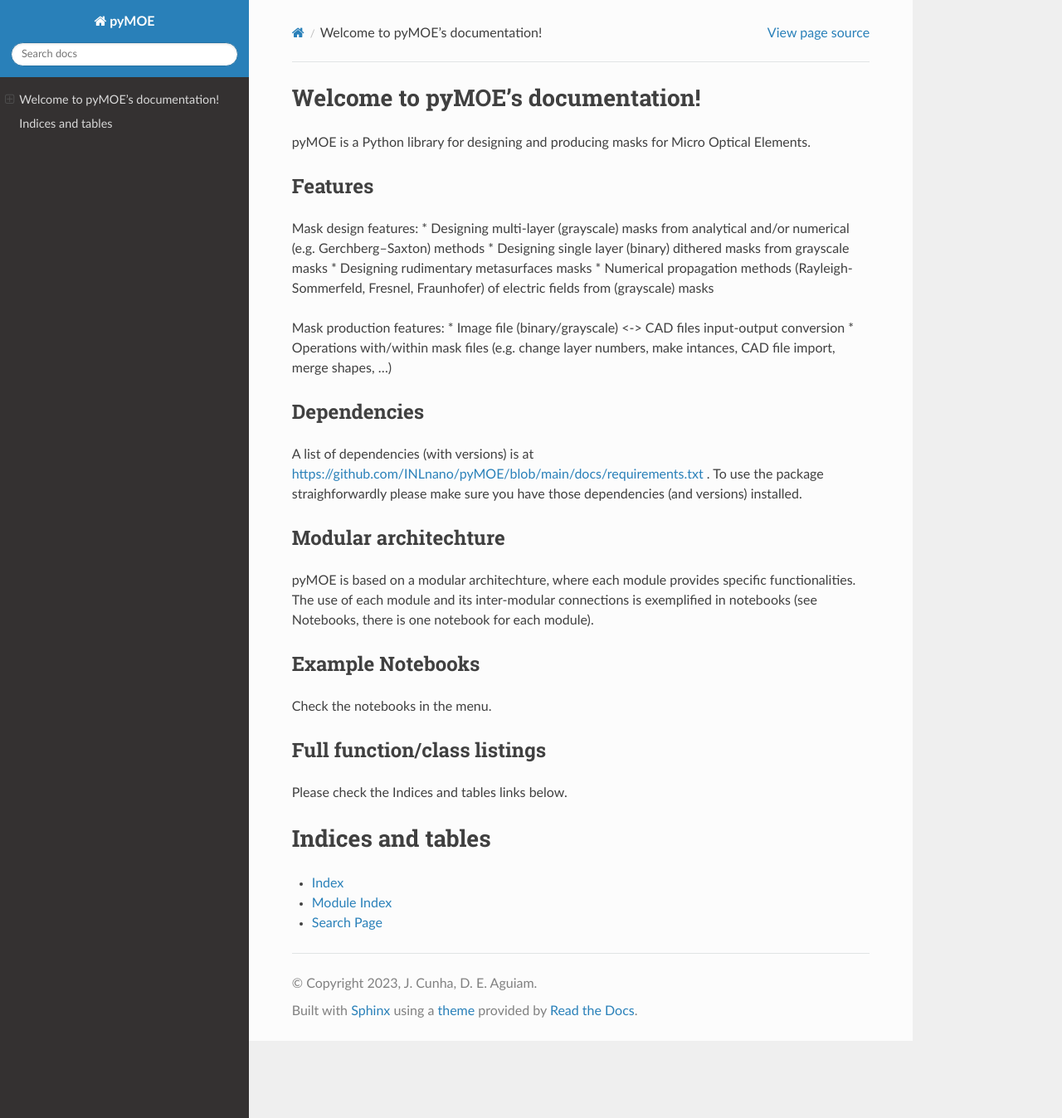
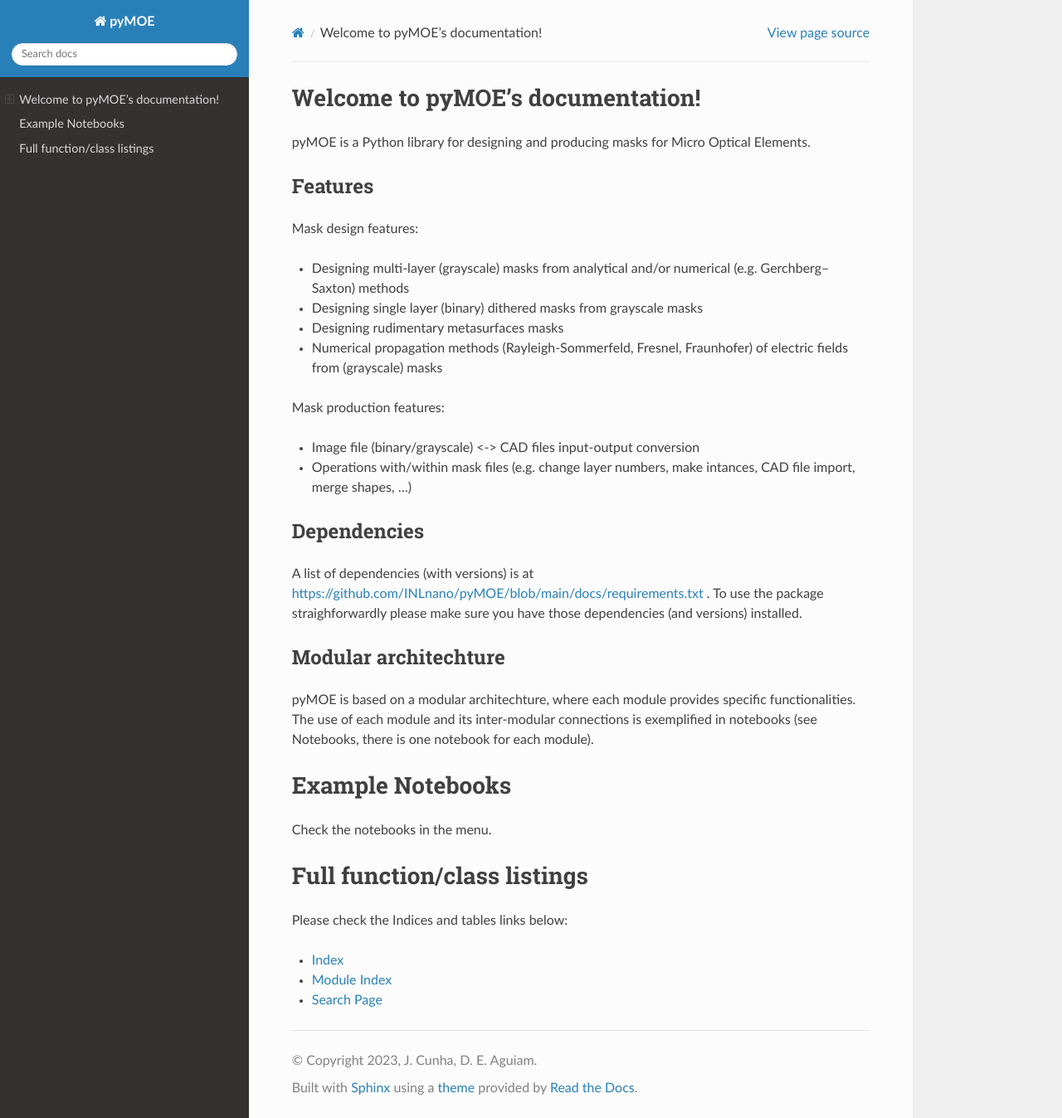
Before and after one commit to INLnano/pyMOE, a Sphinx documentation site: the page built from docs/index.rst, in a window 1280 px wide and 1348 px high. Shown: the whole window at 83% size. Built offline with Sphinx 7.4.7 and the Read the Docs theme 2.0.0, drawn with Linux system fonts in a browser that asks for light colours; pages that are not in the unit, such as notebooks, are missing from menus.

Commit message:
Update documentation

```diff
--- a/docs/index.rst
+++ b/docs/index.rst
@@ -12,13 +12,19 @@ Features
 ********
 
 Mask design features:
+
 * Designing multi-layer (grayscale) masks from analytical and/or numerical (e.g. Gerchberg–Saxton) methods
+
 * Designing single layer (binary) dithered masks from grayscale masks
+
 * Designing rudimentary metasurfaces masks
+
 * Numerical propagation methods (Rayleigh-Sommerfeld, Fresnel, Fraunhofer) of electric fields from (grayscale) masks
 
 Mask production features:
+
 * Image file (binary/grayscale) <-> CAD files input-output conversion
+
 * Operations with/within mask files (e.g. change layer numbers, make intances, CAD file import, merge shapes, ...)
 
 Dependencies
@@ -32,15 +38,9 @@ Modular architechture
 pyMOE is based on a modular architechture, where each module provides specific functionalities. The use of each module and its inter-modular connections is exemplified in notebooks (see Notebooks, there is one notebook for each module).
 
 Example Notebooks
-*****************
+=================
 
 Check the notebooks in the menu.
-
-Full function/class listings
-****************************
-
-Please check the Indices and tables links below.
-
 
 .. toctree::
    :maxdepth: 4
@@ -55,8 +55,10 @@ Please check the Indices and tables links below.
    ..\\6 - Propagation\\Propagate_masks.ipynb
 
 
-Indices and tables
-==================
+Full function/class listings
+============================
+
+Please check the Indices and tables links below:
 
 * :ref:`genindex`
 * :ref:`modindex`
```
